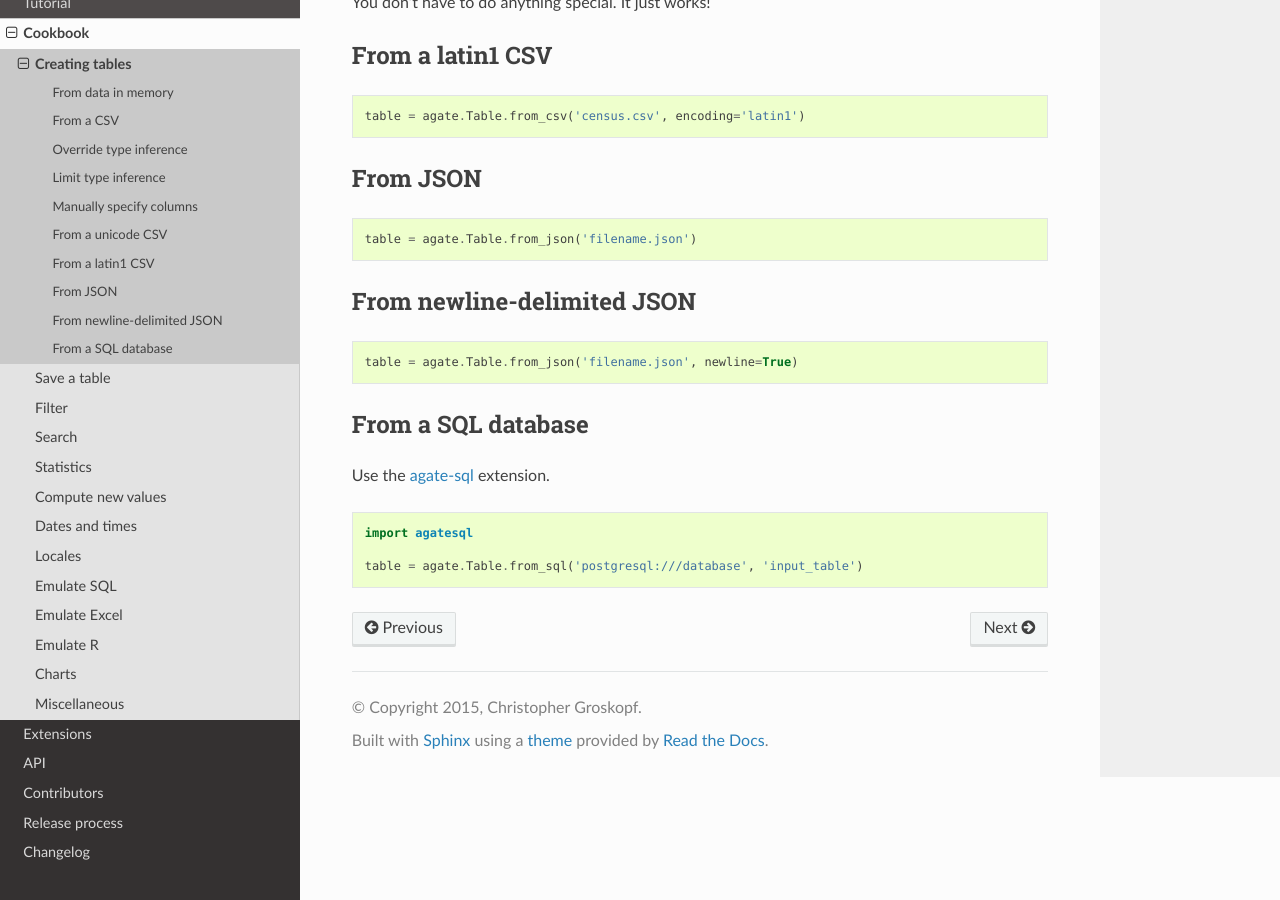
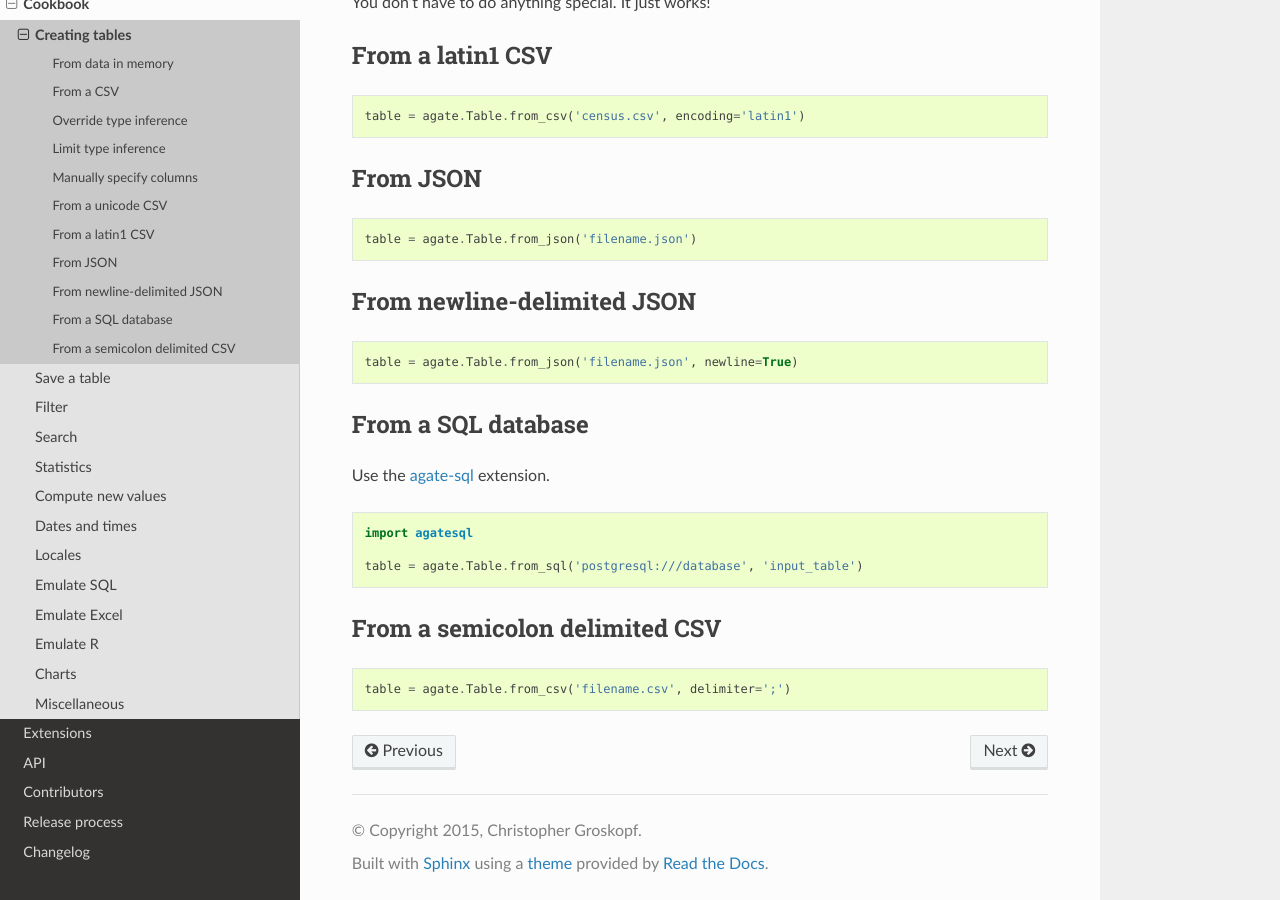
Before and after one commit to wireservice/agate, a Sphinx documentation site: the page built from docs/cookbook/create.rst, in a window 1280 px wide and 900 px high, scrolled down 1599 px. Built offline with Sphinx 7.4.7 and the Read the Docs theme 2.0.0, drawn with Linux system fonts in a browser that asks for light colours; pages that are not in the unit, such as notebooks, are missing from menus.

Commit message:
Add documentation about the possibility to add kwargs
kwargs will be passed through to the CSV reader.
show this by changing the delimiter

```diff
--- a/docs/cookbook/create.rst
+++ b/docs/cookbook/create.rst
@@ -110,3 +110,10 @@ Use the `agate-sql <http://agate-sql.readthedocs.org/>`_ extension.
     import agatesql
 
     table = agate.Table.from_sql('postgresql:///database', 'input_table')
+
+From a semicolon delimited CSV
+===========================
+
+.. code-block:: python
+
+    table = agate.Table.from_csv('filename.csv', delimiter=';')
```
